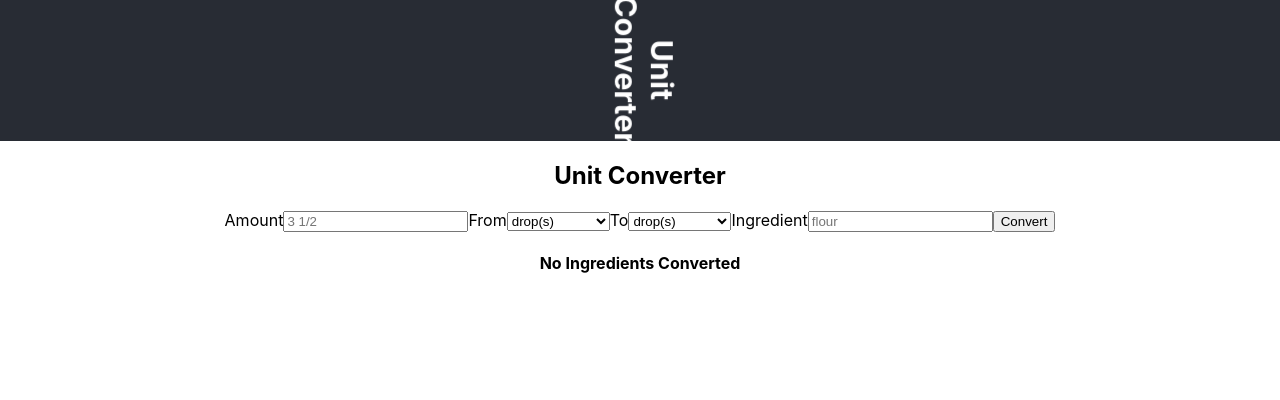
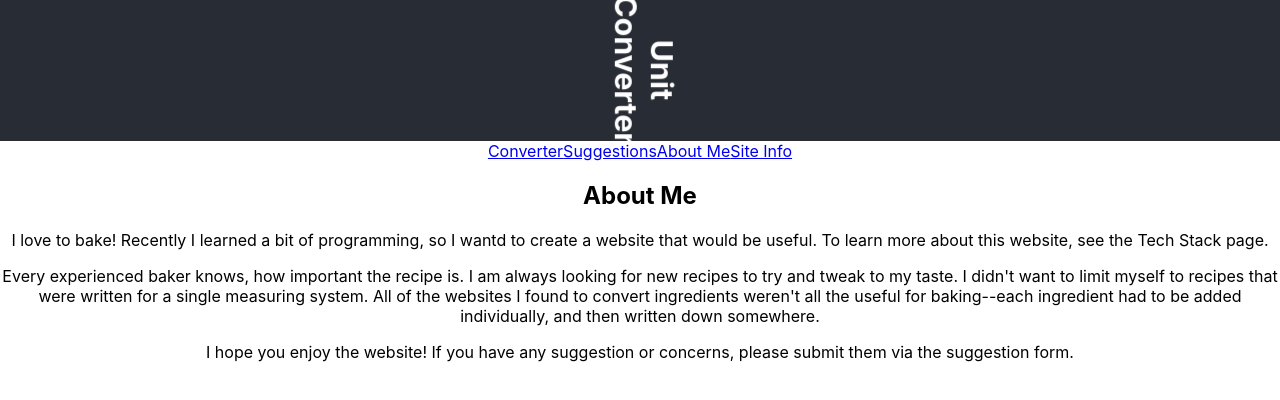
Before and after one commit to shannonyoshi/unit-conversion, a React (Create React App) app: page /about-me in a window 1280 px wide. Shown: the top 400 px of the page. Built offline with nearby package versions, Linux system fonts and the light colour scheme.

Commit message:
added views, react-router-com, added nav, routes, added some error handling

```diff
--- a/src/App.js
+++ b/src/App.js
@@ -1,18 +1,23 @@
-import React, {useState} from 'react';
-// import logo from './logo.svg';
+import React from 'react';
+import {Route} from "react-router-dom"
+
 import './App.css';
 import Header from "./components/header"
-import ConvertedList from "./components/convertedList"
-import ConversionForm from "./components/conversionForm"
+import ConvertView from "./views/convertView"
+import AboutView from "./views/aboutView"
+import SuggestView from "./views/suggestView"
+import SiteInfoView from "./views/siteInfoView"
 
 function App() {
-  const [ingredients, setIngredients] = useState([])
+
 // ingredient ex. {"amount": "3", "unitFrom": "cups", "unitTo": "grams", "ingredient": "flour", "id": 0}
   return (
     <div className="App">
       <Header/>
-      <ConversionForm setIngredients={setIngredients} ingredients={ingredients}/>
-      <ConvertedList ingredients={ingredients}/>
+      <Route exact path="/" component={ConvertView}/>
+      <Route path="/about-me" component={AboutView}/>
+      <Route path="/suggestions" component={SuggestView}/>
+      <Route path="/site-info" component={SiteInfoView}/>
     </div>
   );
 }
--- a/src/components/conversionForm.jsx
+++ b/src/components/conversionForm.jsx
@@ -1,5 +1,9 @@
-import React, { useState } from "react";
-import { convertSimple, validateAmount, checkIfSimple } from "../util/utilFunctions";
+import React, { useState, useEffect } from "react";
+import {
+  convertSimple,
+  validateAmount,
+  checkIfSimple,
+} from "../util/utilFunctions";
 import { unitDict } from "../util/units";
 
 const unitKeys = Object.keys(unitDict);
@@ -11,27 +15,54 @@ export default function ConversionForm(props) {
     amount: "",
     unitFrom: "",
     unitTo: "",
-    ingredient: ""
+    ingredient: "",
   });
-  const [errors, setErrors] = useState({ amount: false, ingredient: false, conversion: false});
-
+  const [errors, setErrors] = useState({
+    amount: "",
+    ingredient: "",
+    conversion: "",
+    general: "",
+  });
+  const [showErrors, setShowErrors] = useState(true);
+  // console.log("showErrors", showErrors)
+  // console.log("errors", errors)
   //should check for type of conversion, validate amount
   //if a simple conversion, use function from util file to perform the conversion, then set to state converted list to display
   //if not a simple conversion (vol=>vol or weight=>weight), validate ingredient
   //perform API call to BE(not yet set up)
 
   // TODO: finish handleSubmit for complex conversions once backend is functional. BE should check if item is in DB forInStatement, if not perform additional API call
-  const handleSubmit = e => {
+
+  useEffect(() => {
+    const errorVals = Object.values(errors);
+    let count = 0;
+    errorVals.forEach((error) => {
+      if (error.length > 0) {
+        count += 1;
+      }
+    });
+    if (count > 0 && showErrors === false) {
+      setShowErrors(true);
+    }
+    if (count===0 && showErrors === true) {
+      setShowErrors(false)
+    }
+  }, [errors]);
+
+  const handleSubmit = (e) => {
     e.preventDefault();
     // console.log("submitted");
-    setErrors({ amount: false, ingredient: false });
+    setErrors({ amount: "", ingredient: "" });
 
     let isSimple = checkIfSimple(inputs.unitFrom, inputs.unitTo);
     console.log("simpleConversion?", isSimple);
     let isAmount = validateAmount(inputs.amount.trim());
     console.log("amount valid?", isAmount);
     if (!isAmount) {
-      setErrors({ ...errors, amount: true });
+      setErrors({
+        ...errors,
+        amount: "Unable to validate amount, see examples",
+      });
       return;
     }
     if (isSimple) {
@@ -40,21 +71,30 @@ export default function ConversionForm(props) {
         inputs.unitFrom,
         inputs.unitTo
       );
-      const original = `${isAmount} ${inputs.unitFrom} ${inputs.ingredient}`
-      const converted = `${convertedAmount} ${inputs.ingredient}`
+      const original = `${isAmount} ${inputs.unitFrom} ${inputs.ingredient}`;
+      const converted = `${convertedAmount} ${inputs.ingredient}`;
       console.log("converted", converted);
       if (converted) {
-        setConvertedIngredients([ ...convertedIngredients, [converted, original ]]);
+        setConvertedIngredients([
+          ...convertedIngredients,
+          [converted, original],
+        ]);
       } else {
-        setErrors({...errors, conversion: true})
-
+        setErrors({ ...errors, conversion: "Unable to convert" });
       }
+    } else {
+      //if not a simple conversion
+      setErrors({
+        ...errors,
+        general:
+          "Currently only able to convert volume -> volume or weight -> weight",
+      });
     }
   };
-  const handleInputChange = e => {
+  const handleInputChange = (e) => {
     e.persist();
     // console.log("event.target", e.target, "event.target.value",e.target.value)
-    setInputs(inputs => ({ ...inputs, [e.target.name]: e.target.value }));
+    setInputs((inputs) => ({ ...inputs, [e.target.name]: e.target.value }));
   };
 
   return (
@@ -79,7 +119,7 @@ export default function ConversionForm(props) {
           value={inputs.unitFrom}
           onChange={handleInputChange}
         >
-          {unitKeys.map(unit => (
+          {unitKeys.map((unit) => (
             <option value={unit} key={`unitFrom${unit}`}>
               {unit}
             </option>
@@ -92,7 +132,7 @@ export default function ConversionForm(props) {
           name="unitTo"
           onChange={handleInputChange}
         >
-          {unitKeys.map(unit => (
+          {unitKeys.map((unit) => (
             <option value={unit} key={`unitTo${unit}`}>
               {unit}
             </option>
@@ -109,6 +149,20 @@ export default function ConversionForm(props) {
         ></input>
         <button type="submit">Convert</button>
       </form>
+      {showErrors === true ? (
+        <div className="errors">
+          <p>Errors:</p>
+          <ul>
+            {Object.entries(errors).map(([key, value]) => (
+              <li key={key}>
+                {key}:{value}
+              </li>
+            ))}
+          </ul>
+        </div>
+      ) : (
+        <></>
+      )}
     </div>
   );
 }
--- a/src/components/convertedList.jsx
+++ b/src/components/convertedList.jsx
@@ -1,6 +1,4 @@
 import React from "react";
-
-// import conversionForm from "./conversionForm"
 
 export default function ConvertedList(props) {
 
--- a/src/components/header.jsx
+++ b/src/components/header.jsx
@@ -1,9 +1,18 @@
 import React from "react"
+import {NavLink} from "react-router-dom"
 
 export default function Header() {
     return (
+      <div>
         <header className="App-header">
           <h3 className="App-logo">Unit<br/>Converter</h3>
         </header>
+        <nav>
+          <NavLink exact to="/">Converter</NavLink>
+          <NavLink to="/suggestions">Suggestions</NavLink>
+          <NavLink to="/about-me">About Me</NavLink>
+          <NavLink to="/site-info">Site Info</NavLink>
+        </nav>
+        </div>
     );
   }
--- a/src/index.js
+++ b/src/index.js
@@ -1,11 +1,17 @@
-import React from 'react';
-import ReactDOM from 'react-dom';
+import React from "react";
+import ReactDOM from "react-dom";
 // import {BrowserRouter as Router, Route, Switch } from "react-router-dom"
-import './index.css';
-import App from './App';
-import * as serviceWorker from './serviceWorker';
+import "./index.css";
+import App from "./App";
+import * as serviceWorker from "./serviceWorker";
+import { BrowserRouter as Router } from "react-router-dom";
 
-ReactDOM.render(<App />, document.getElementById('root'));
+ReactDOM.render(
+  <Router>
+    <App />
+  </Router>,
+  document.getElementById("root")
+);
 
 // If you want your app to work offline and load faster, you can change
 // unregister() to register() below. Note this comes with some pitfalls.
--- /dev/null
+++ b/src/views/aboutView.jsx
@@ -0,0 +1,12 @@
+import React from "react"
+
+export default function AboutView() {
+    return( <div>
+        <h2>About Me</h2>
+        <p>I love to bake! Recently I learned a bit of programming, so I wantd to create a website that would be useful. To learn more about this website, see the Tech Stack page.</p>
+        <p>Every experienced baker knows, how important the recipe is. I am always looking for new recipes to try and tweak to my taste. I didn't want to limit myself to recipes that were written for a single measuring system. All of the websites I found to convert ingredients weren't all the useful for baking--each ingredient had to be added individually, and then written down somewhere.</p>
+        <p>I hope you enjoy the website! If you have any suggestion or concerns, please submit them via the suggestion form.</p>
+        </div>
+    )
+
+}
--- /dev/null
+++ b/src/views/convertView.jsx
@@ -0,0 +1,17 @@
+import React, {useState} from "react";
+import ConversionForm from "../components/conversionForm";
+import ConvertedList from "../components/convertedList"
+
+export default function ConvertView() {
+  const [ingredients, setIngredients] = useState([]);
+
+  return (
+    <div>
+      <ConversionForm
+        setIngredients={setIngredients}
+        ingredients={ingredients}
+      />
+      <ConvertedList ingredients={ingredients} />
+    </div>
+  );
+}
--- /dev/null
+++ b/src/views/siteInfoView.jsx
@@ -0,0 +1,9 @@
+import React from "react"
+
+export default function SiteInfoView() {
+    return(
+        <div>
+            <p>Site Info will go here</p>
+        </div>
+    )
+}
--- /dev/null
+++ b/src/views/suggestView.jsx
@@ -0,0 +1,9 @@
+import React from "react"
+
+export default function SuggestView() {
+    return(
+        <div>
+            <p>Suggestion form will go here</p>
+        </div>
+    )
+}
```
Also changed, not shown: src/components/exampleInputs.jsx (+13 -0 lines).
